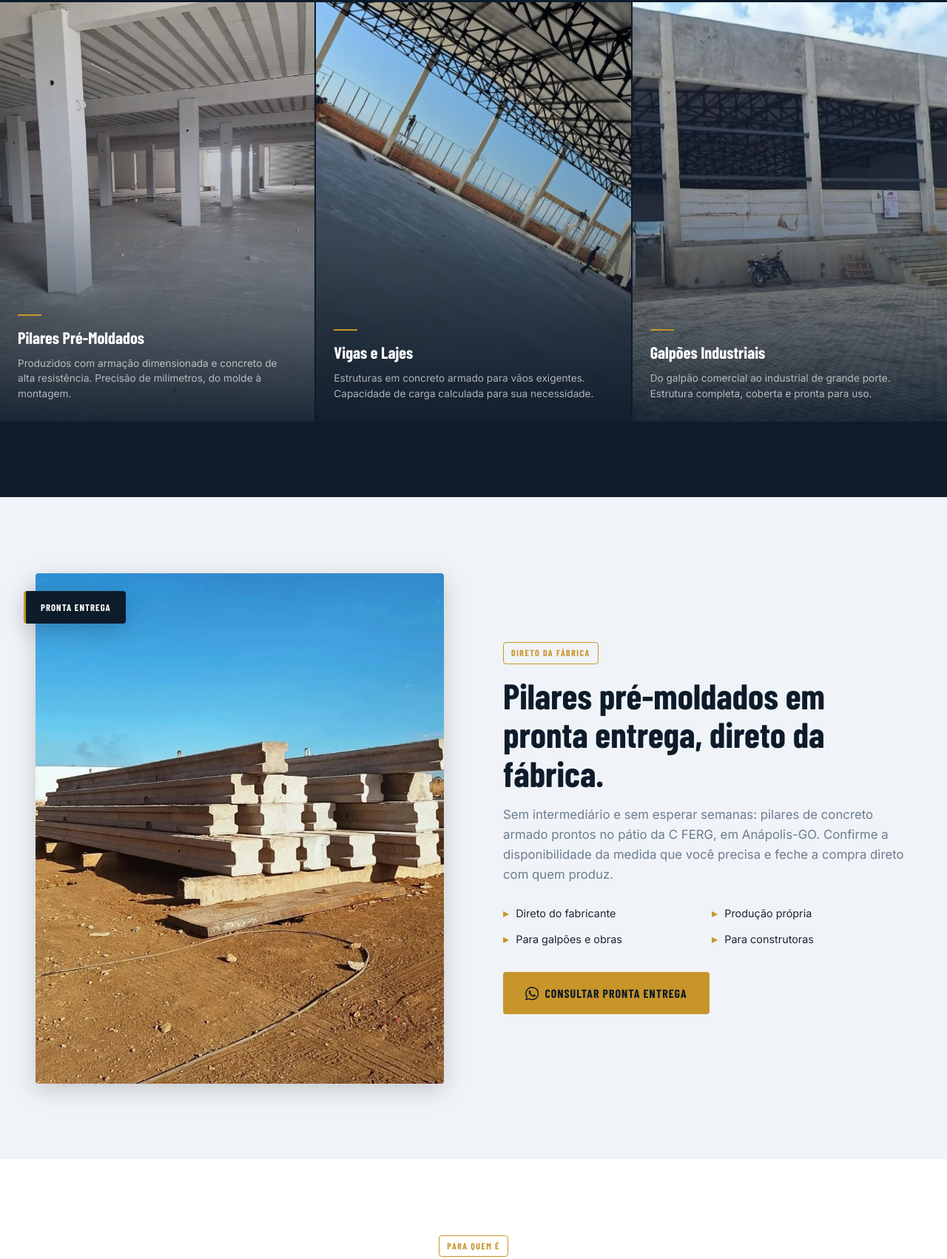
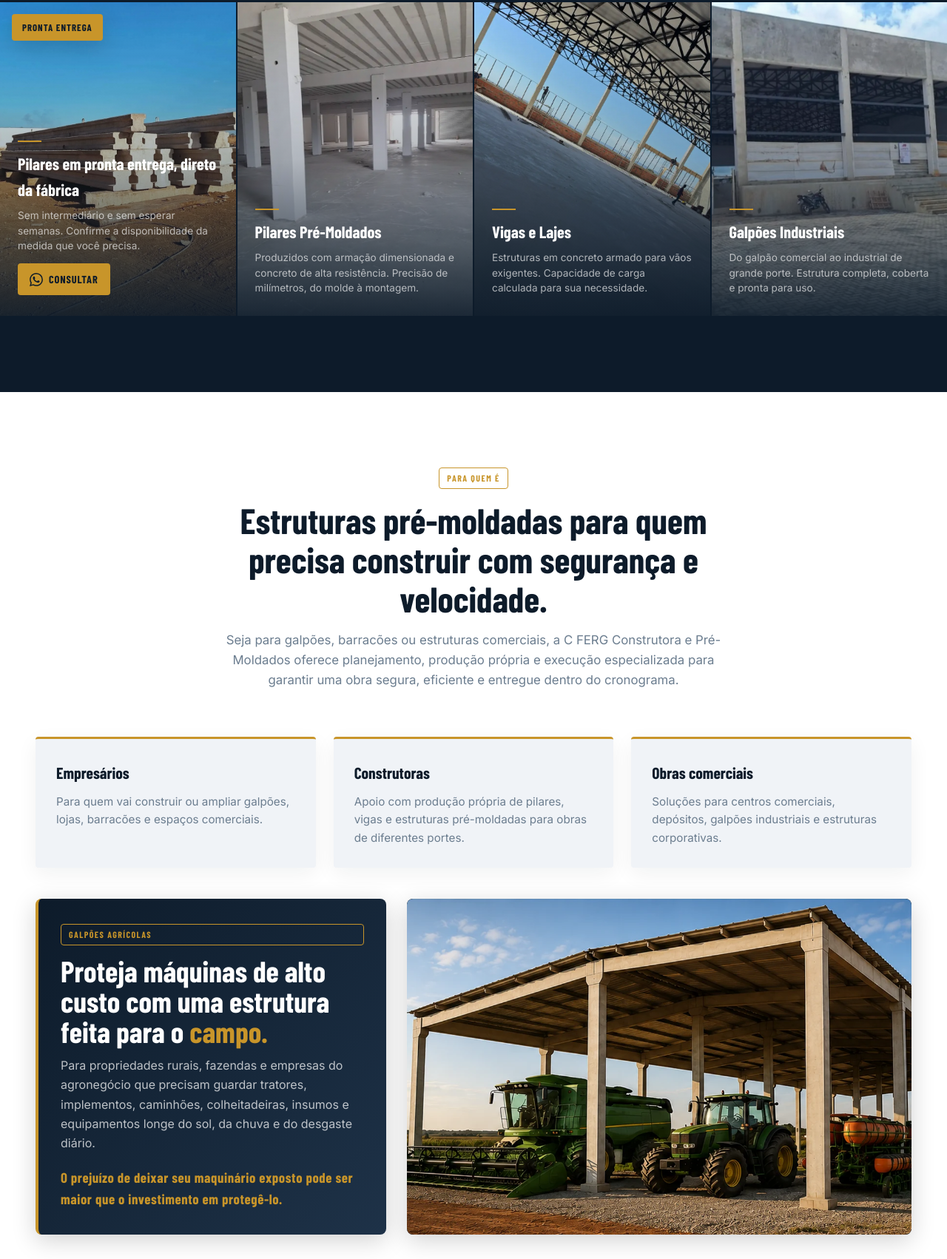
Before and after one commit to Cfergconstrutora/Site-CFERG, a plain HTML site: page index.html in a window 1280 px wide. Shown: the part 1782-3484 px from the top of the page at 74% size. Drawn offline with nearby package versions, Linux system fonts and the light colour scheme; a web font is replaced by a local one.

Commit message:
Pronta entrega de pilares dentro de "Nossas soluções" (#26)
* SEO: páginas de galpão agrícola, compost barn, 10 cidades de GO e Mato Grosso

- Novas páginas de serviço: /galpao-agricola e /compost-barn
- 10 páginas de cidades de Goiás (Rio Verde, Jataí, Catalão, Itumbiara,
  Mineiros, Luziânia, Cristalina, Goianésia, Morrinhos, Formosa)
- Hub /galpao-agricola-mato-grosso + 6 cidades de MT (Cuiabá, Rondonópolis,
  Sorriso, Lucas do Rio Verde, Sinop, Primavera do Leste)
- Hub /areas-de-atendimento com links para todas as páginas
- landing.css compartilhado; JSON-LD (Service, FAQPage, BreadcrumbList)
- sitemap.xml atualizado; links no rodapé da home, Goiânia e Nerópolis

Co-Authored-By: Claude Sonnet 5.5 <noreply@anthropic.com>
Claude-Session: https://claude.ai/code/session_01VhR4onjaSCZ8UWpMQ3EnJ2

* SEO: páginas de pilares pré-moldados (Brasil central) e links cruzados

- /pilares-pre-moldados (construtoras, empresários, produtores rurais)
- /pilares-pre-moldados-anapolis (Anápolis, Goiânia e DF)
- Links para pilares nas páginas de cidades, hub, rodapés e sitemap

Co-Authored-By: Claude Sonnet 5.5 <noreply@anthropic.com>
Claude-Session: https://claude.ai/code/session_01VhR4onjaSCZ8UWpMQ3EnJ2

* Site: foto e seção "Pilares em pronta entrega, direto da fábrica"

- Nova imagem images/pilares-pronta-entrega.webp
- Seção #pronta-entrega na home (após Soluções) com CTA de WhatsApp
- Mesma seção nas páginas de pilares; FAQ sobre pronta entrega

Co-Authored-By: Claude Sonnet 5.5 <noreply@anthropic.com>
Claude-Session: https://claude.ai/code/session_01VhR4onjaSCZ8UWpMQ3EnJ2

* Home: pilares em pronta entrega como card destaque em "Nossas soluções"

- Remove a seção separada #pronta-entrega
- Novo card de destaque (primeiro da grade) com selo, texto e botão de WhatsApp

Co-Authored-By: Claude Sonnet 5.5 <noreply@anthropic.com>
Claude-Session: https://claude.ai/code/session_01VhR4onjaSCZ8UWpMQ3EnJ2

---------

Co-authored-by: Claude <noreply@anthropic.com>

```diff
--- a/index.html
+++ b/index.html
@@ -227,6 +227,12 @@
     .solucao-content h3{font-family:var(--font-display);font-size:1.4rem;font-weight:700;color:var(--white);margin-bottom:6px}
     .solucao-content p{font-size:.85rem;color:rgba(255,255,255,.65);line-height:1.5}
     .solucao-accent{width:32px;height:2px;background:var(--gold);margin-bottom:12px}
+    .solucao-card.destaque img{object-position:center 72%}
+    .solucao-badge{position:absolute;top:16px;left:16px;z-index:2;background:var(--gold);color:var(--navy);padding:8px 14px;border-radius:var(--radius);font-family:var(--font-display);font-size:.8rem;font-weight:800;letter-spacing:.08em;text-transform:uppercase;box-shadow:var(--shadow)}
+    .solucao-cta{display:inline-flex;align-items:center;gap:8px;margin-top:14px;background:var(--gold);color:var(--navy);padding:10px 16px;border-radius:var(--radius);font-family:var(--font-display);font-size:.9rem;font-weight:700;letter-spacing:.06em;text-transform:uppercase;transition:var(--transition)}
+    .solucao-cta:hover{background:var(--gold2)}
+    .solucao-cta .icon-svg{width:18px;height:18px;display:inline-flex}
+    .solucao-cta svg{width:18px;height:18px;fill:currentColor}
 
     /* BENEFÍCIOS */
     #beneficios{background:var(--white);padding:var(--section-pad) 0}
@@ -281,8 +287,6 @@
     .producao-img:first-child{grid-column:span 2;aspect-ratio:16/9}
 
     /* MINI */
-    #pronta-entrega{background:var(--light);padding:var(--section-pad) 0}
-    #pronta-entrega .mini-img{aspect-ratio:4/5;object-position:center 72%}
     #minicarregadeira{background:var(--white);padding:var(--section-pad) 0}
     .mini-layout{display:grid;grid-template-columns:1fr 1fr;gap:80px;align-items:center}
     .mini-img-wrap{position:relative}
@@ -923,7 +927,18 @@ Para ativar:
     </div>
   </div>
   <div class="solucoes-grid">
-    <article class="solucao-card reveal" onclick="openModal(this.querySelector('img').src)">
+    <article class="solucao-card destaque reveal" onclick="openModal(this.querySelector('img').src)">
+      <img src="images/pilares-pronta-entrega.webp" width="899" height="1599" alt="Pilares pré-moldados de concreto em pronta entrega no pátio da fábrica da C FERG em Anápolis-GO" loading="lazy" />
+      <div class="solucao-badge">Pronta entrega</div>
+      <div class="solucao-overlay"></div>
+      <div class="solucao-content">
+        <div class="solucao-accent"></div>
+        <h3>Pilares em pronta entrega, direto da fábrica</h3>
+        <p>Sem intermediário e sem esperar semanas. Confirme a disponibilidade da medida que você precisa.</p>
+        <a class="solucao-cta" href="https://wa.me/5562991161389?text=Olá!%20Vi%20os%20pilares%20em%20pronta%20entrega%20no%20site.%20Quero%20saber%20disponibilidade%20e%20valor." target="_blank" rel="noopener" onclick="event.stopPropagation()"><span class="icon-svg" aria-hidden="true"><svg viewBox="0 0 24 24"><path d="M17.472 14.382c-.297-.149-1.758-.867-2.03-.967-.273-.099-.471-.148-.67.15-.197.297-.767.966-.94 1.164-.173.199-.347.223-.644.075-.297-.15-1.255-.463-2.39-1.475-.883-.788-1.48-1.761-1.653-2.059-.173-.297-.018-.458.13-.606.134-.133.298-.347.446-.52.149-.174.198-.298.298-.497.099-.198.05-.371-.025-.52-.075-.149-.669-1.612-.916-2.207-.242-.579-.487-.5-.669-.51-.173-.008-.371-.01-.57-.01-.198 0-.52.074-.792.372-.272.297-1.04 1.016-1.04 2.479 0 1.462 1.065 2.875 1.213 3.074.149.198 2.096 3.2 5.077 4.487.709.306 1.262.489 1.694.625.712.227 1.36.195 1.871.118.571-.085 1.758-.719 2.006-1.413.248-.694.248-1.289.173-1.413-.074-.124-.272-.198-.57-.347m-5.421 7.403h-.004a9.87 9.87 0 01-5.031-1.378l-.361-.214-3.741.982.998-3.648-.235-.374a9.86 9.86 0 01-1.51-5.26c.001-5.45 4.436-9.884 9.888-9.884 2.64 0 5.122 1.03 6.988 2.898a9.825 9.825 0 012.893 6.994c-.003 5.45-4.437 9.884-9.885 9.884m8.413-18.297A11.815 11.815 0 0012.05 0C5.495 0 .16 5.335.157 11.892c0 2.096.547 4.142 1.588 5.945L.057 24l6.305-1.654a11.882 11.882 0 005.683 1.448h.005c6.554 0 11.89-5.335 11.893-11.893a11.821 11.821 0 00-3.48-8.413z"/></svg></span> Consultar</a>
+      </div>
+    </article>
+    <article class="solucao-card reveal reveal-delay-1" onclick="openModal(this.querySelector('img').src)">
       <img src="images/pilares-vigas-premoldados.webp" width="738" height="1600" alt="Pilares pré-moldados de concreto armado" loading="lazy" />
       <div class="solucao-overlay"></div>
       <div class="solucao-content">
@@ -932,7 +947,7 @@ Para ativar:
         <p>Produzidos com armação dimensionada e concreto de alta resistência. Precisão de milímetros, do molde à montagem.</p>
       </div>
     </article>
-    <article class="solucao-card reveal reveal-delay-1" onclick="openModal(this.querySelector('img').src)">
+    <article class="solucao-card reveal reveal-delay-2" onclick="openModal(this.querySelector('img').src)">
       <img src="images/interior-galpao-industrial.webp" width="1600" height="1200" alt="Interior de galpão industrial construído pela C FERG" loading="lazy" />
       <div class="solucao-overlay"></div>
       <div class="solucao-content">
@@ -953,30 +968,6 @@ Para ativar:
   </div>
 </section>
 
-
-<!-- PRONTA ENTREGA: PILARES -->
-<section id="pronta-entrega" aria-labelledby="pe-h2">
-  <div class="container">
-    <div class="mini-layout">
-      <div class="mini-img-wrap reveal">
-        <img src="images/pilares-pronta-entrega.webp" width="899" height="1599" alt="Pilares pré-moldados de concreto em pronta entrega no pátio da fábrica da C FERG em Anápolis-GO" class="mini-img" loading="lazy" />
-        <div class="mini-badge">Pronta entrega</div>
-      </div>
-      <div class="mini-text reveal reveal-delay-2">
-        <div class="tag">Direto da fábrica</div>
-        <h2 id="pe-h2">Pilares pré-moldados em pronta entrega, direto da fábrica.</h2>
-        <p>Sem intermediário e sem esperar semanas: pilares de concreto armado prontos no pátio da C FERG, em Anápolis-GO. Confirme a disponibilidade da medida que você precisa e feche a compra direto com quem produz.</p>
-        <div class="mini-usos">
-          <div class="mini-uso">Direto do fabricante</div>
-          <div class="mini-uso">Produção própria</div>
-          <div class="mini-uso">Para galpões e obras</div>
-          <div class="mini-uso">Para construtoras</div>
-        </div>
-        <a href="https://wa.me/5562991161389?text=Olá!%20Vi%20os%20pilares%20em%20pronta%20entrega%20no%20site.%20Quero%20saber%20disponibilidade%20e%20valor." class="btn btn-primary" target="_blank" rel="noopener"><span class="icon-svg" aria-hidden="true"><svg viewBox="0 0 24 24"><path d="M17.472 14.382c-.297-.149-1.758-.867-2.03-.967-.273-.099-.471-.148-.67.15-.197.297-.767.966-.94 1.164-.173.199-.347.223-.644.075-.297-.15-1.255-.463-2.39-1.475-.883-.788-1.48-1.761-1.653-2.059-.173-.297-.018-.458.13-.606.134-.133.298-.347.446-.52.149-.174.198-.298.298-.497.099-.198.05-.371-.025-.52-.075-.149-.669-1.612-.916-2.207-.242-.579-.487-.5-.669-.51-.173-.008-.371-.01-.57-.01-.198 0-.52.074-.792.372-.272.297-1.04 1.016-1.04 2.479 0 1.462 1.065 2.875 1.213 3.074.149.198 2.096 3.2 5.077 4.487.709.306 1.262.489 1.694.625.712.227 1.36.195 1.871.118.571-.085 1.758-.719 2.006-1.413.248-.694.248-1.289.173-1.413-.074-.124-.272-.198-.57-.347m-5.421 7.403h-.004a9.87 9.87 0 01-5.031-1.378l-.361-.214-3.741.982.998-3.648-.235-.374a9.86 9.86 0 01-1.51-5.26c.001-5.45 4.436-9.884 9.888-9.884 2.64 0 5.122 1.03 6.988 2.898a9.825 9.825 0 012.893 6.994c-.003 5.45-4.437 9.884-9.885 9.884m8.413-18.297A11.815 11.815 0 0012.05 0C5.495 0 .16 5.335.157 11.892c0 2.096.547 4.142 1.588 5.945L.057 24l6.305-1.654a11.882 11.882 0 005.683 1.448h.005c6.554 0 11.89-5.335 11.893-11.893a11.821 11.821 0 00-3.48-8.413z"/></svg></span> Consultar pronta entrega</a>
-      </div>
-    </div>
-  </div>
-</section>
 
 <!-- PARA QUEM É -->
 <section id="para-quem" class="lead-section">
```
